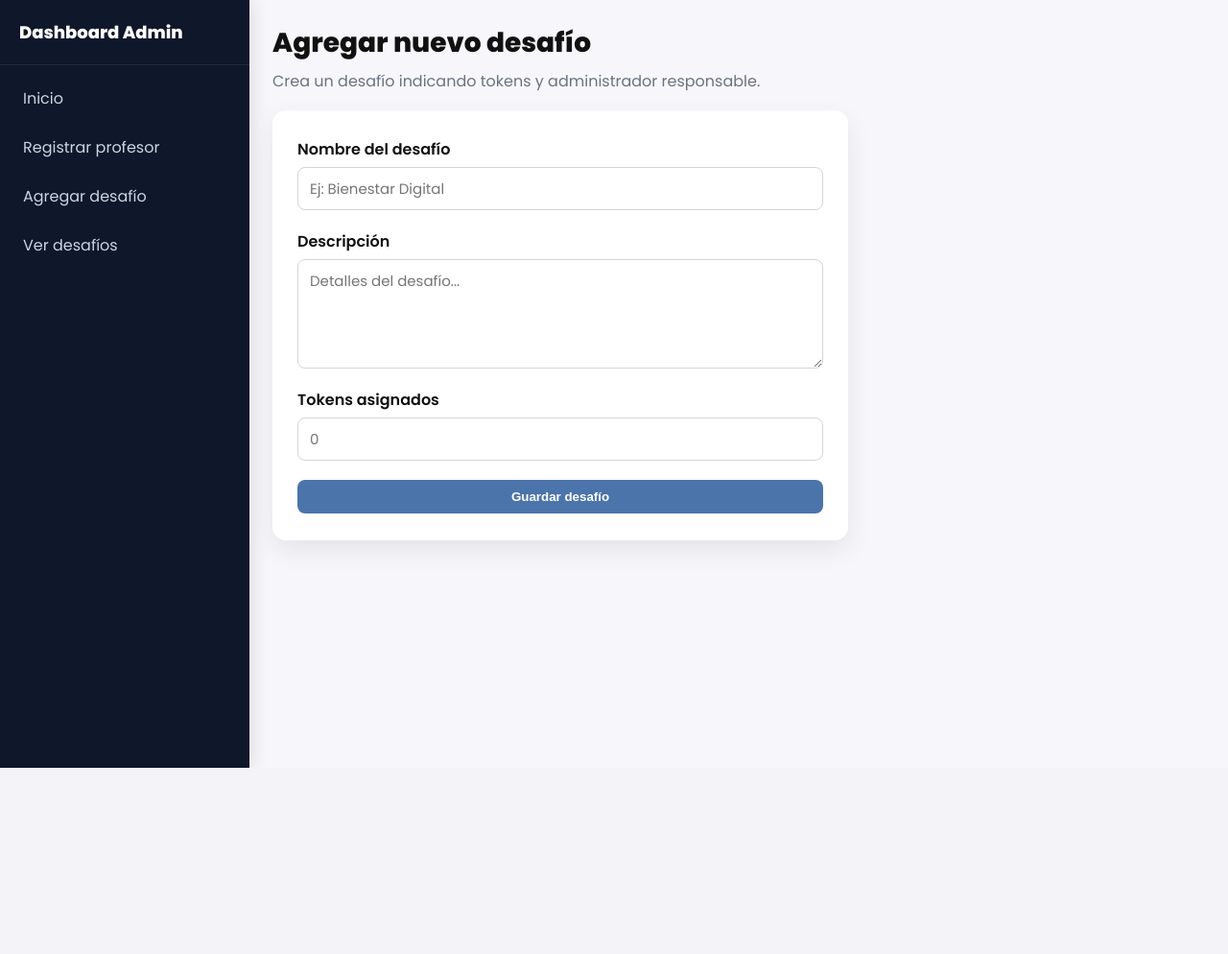
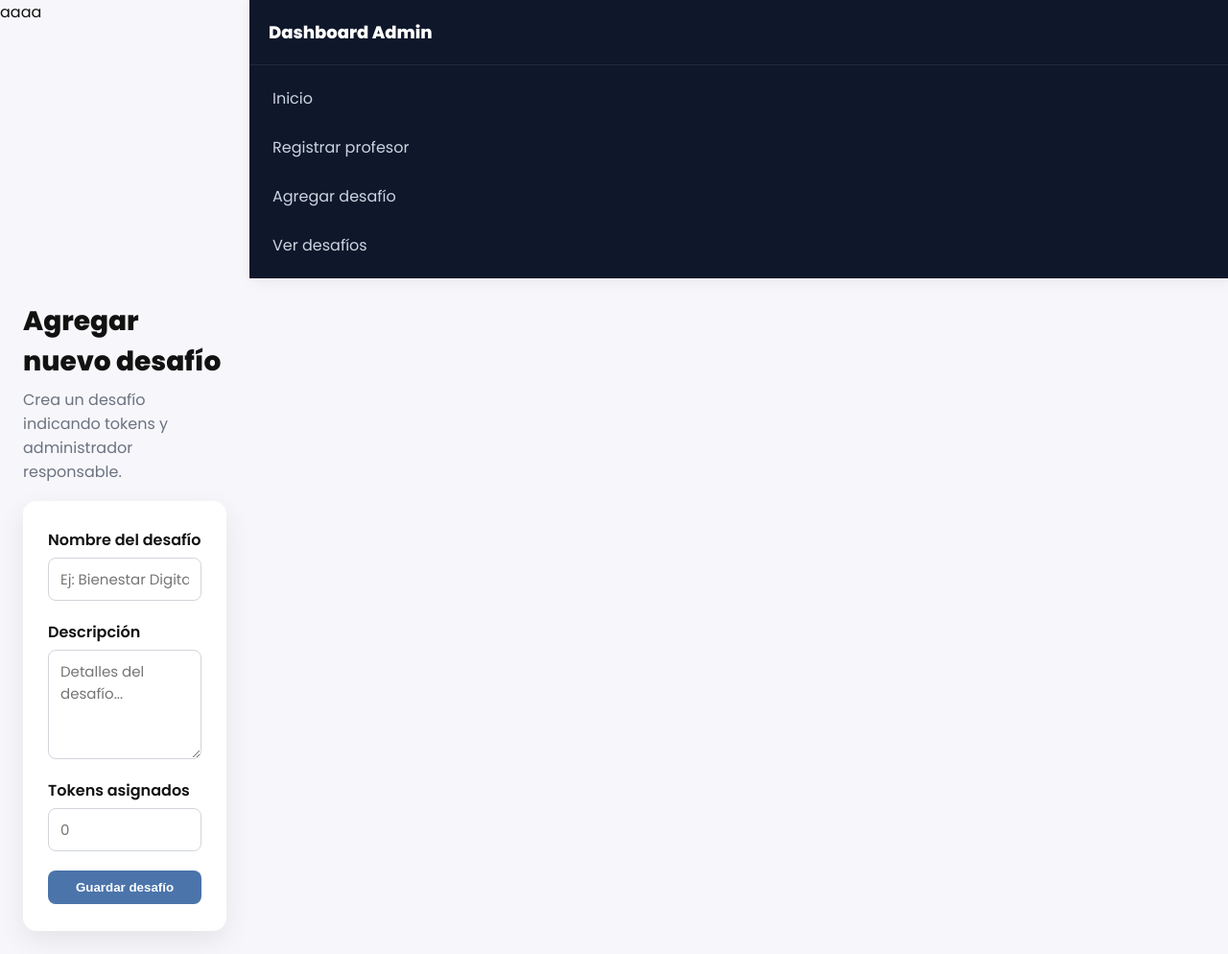
Before and after one commit to leoUDD/PROYECTO-INGENIERIA-DE-SOFTWARE, a Django app: page /agregardesafio/ in a window 1280 px wide. Shown: the whole page at 96% size. Before the commit the page ends 800 px from the top, so only its background shows below. Run offline with Django 5.2, Linux system fonts and the light colour scheme; data that the repository does not hold is empty.

Commit message:
Prueba git local

```diff
--- a/juego/templates/agregardesafio.html
+++ b/juego/templates/agregardesafio.html
@@ -10,7 +10,7 @@
 </head>
 <body>
   <div class="dashboard">
-
+aaaa
     <!-- Sidebar -->
     <aside class="sidebar">
       <div class="sidebar-logo">
```
